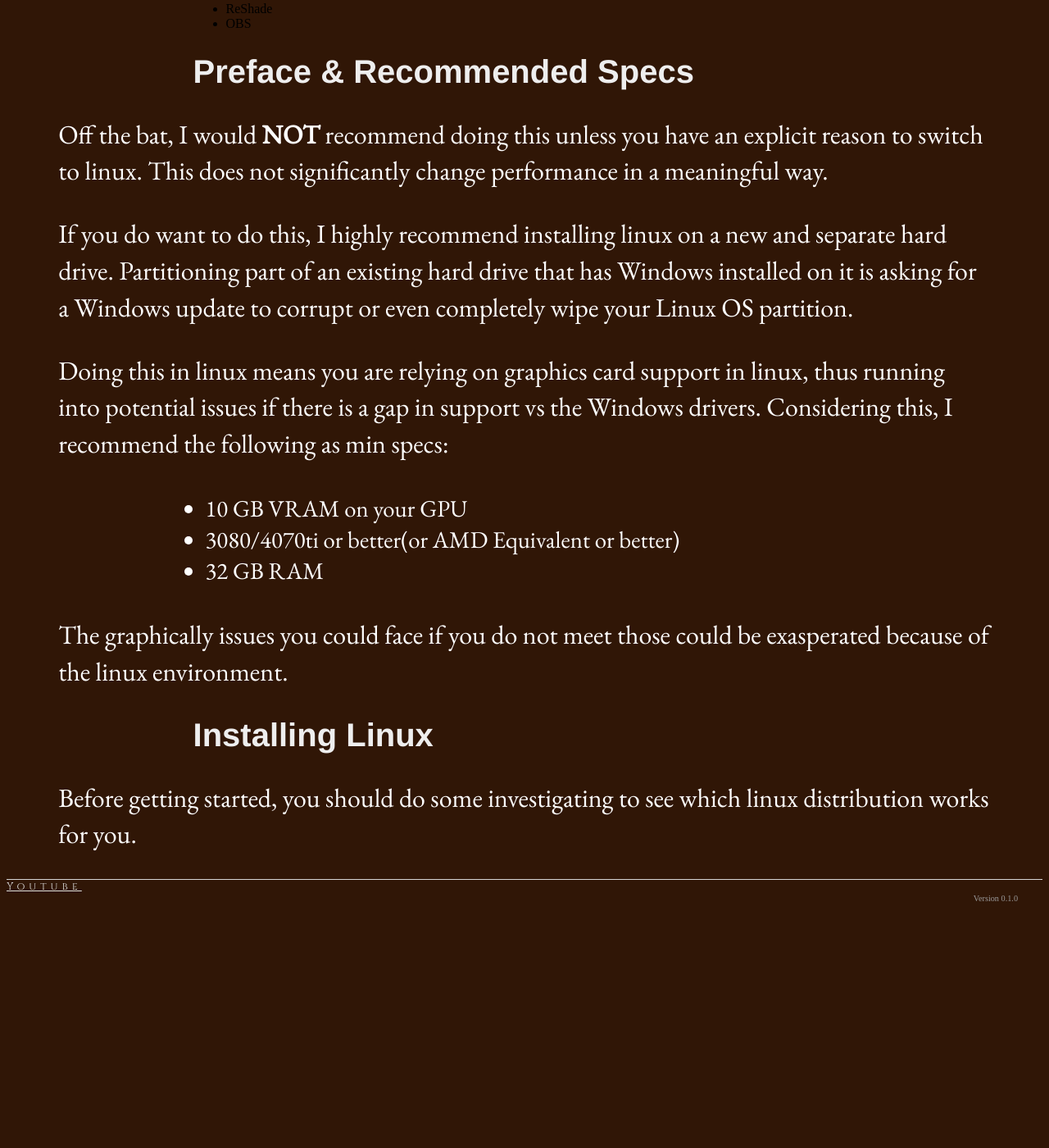
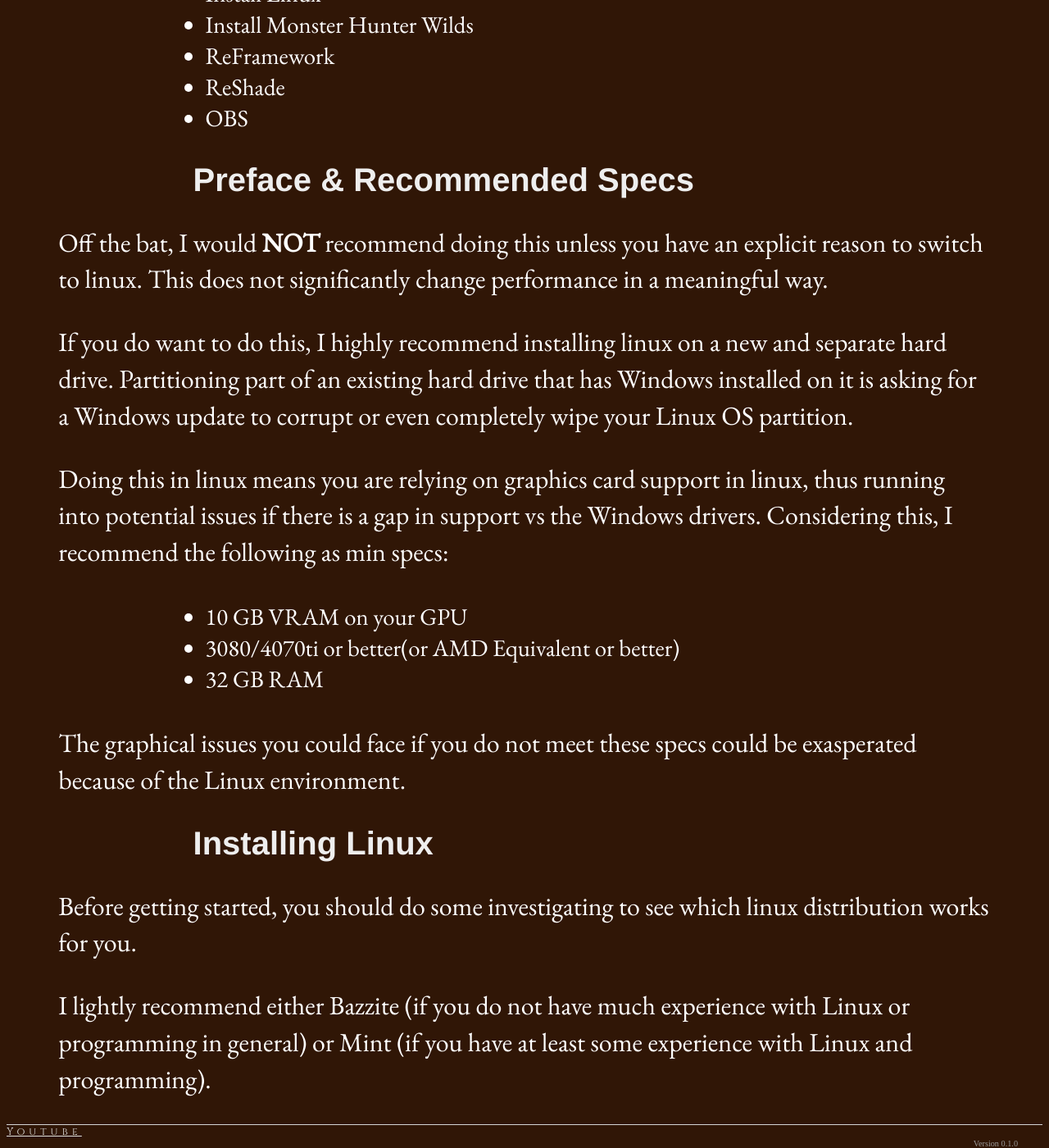
Before and after one commit to guitarsluggr/guitarsluggr.github.io, a Jekyll site: the page built from pages/mhwilds-linux.html, in a window 1280 px wide and 1400 px high, scrolled down 233 px. Shown: the whole window at 82% size. Built offline with Jekyll 4.4.1, drawn with Linux system fonts in a browser that asks for light colours; nearby versions of some CDN libraries; library files that are not in the unit come from our copies; before the commit the page ends 1334 px from its top, so only the background shows below that.

Commit message:
small update

```diff
--- a/_layouts/default.html
+++ b/_layouts/default.html
@@ -23,9 +23,10 @@
 <div id="mySidenav" class="sidenav">
   <a href="javascript:void(0)" class="closebtn2"
 	  onclick="closeNavi()" >&times;</a><a href="javascript:void(0)"
-	  class="closebtn" onclick="closeNavi()" id="closeNav">&times;</a>odd_button
+	  class="closebtn" onclick="closeNavi()" id="closeNav">&times;</a>
     <button type="button" class="odd_button" onclick="window.location.href='../pages/mhwilds-linux.html'"><div class="menu_text">MH Wilds on Linux Guide</div></button>
 	<button type="button" class="even_button" onclick="window.location.href='https://www.youtube.com/watch?v=Sg_CcgkuZ7s'"><div class="menu_text">MHWorld - Support HH</div></button>
+	<button type="button" class="odd_button" onclick="window.location.href='https://www.youtube.com/watch?v=Sg_CcgkuZ7s'"><div class="menu_text">FATALIS</div></button>
 	<!-- <button type="button" class="even_button" onclick=""><div class="menu_text">placeholder</div></button> -->
 </div>
 
--- a/pages/mhwilds-linux.html
+++ b/pages/mhwilds-linux.html
@@ -7,13 +7,13 @@
 
 <p class="paragraph1">
 <div class="para_indent">
-<ul>
-    <li>Preface &amp; Recommended Specs</li>
-    <li>Install Linux</li>
-    <li>Install Monster Hunter Wilds</li>
-    <li>ReFramework</li>
-    <li>ReShade</li>
-    <li>OBS</li>
+<ul class="list">
+    <li class="list-item">Preface &amp; Recommended Specs</li>
+    <li class="list-item">Install Linux</li>
+    <li class="list-item">Install Monster Hunter Wilds</li>
+    <li class="list-item">ReFramework</li>
+    <li class="list-item">ReShade</li>
+    <li class="list-item">OBS</li>
 </ul>
 </div>
 </p>
@@ -40,7 +40,7 @@
 </p>
 
 <p class="paragraph1">
-The graphically issues you could face if you do not meet those could be exasperated because of the linux environment.
+The graphical issues you could face if you do not meet these specs could be exasperated because of the Linux environment.
 </p>
 
 <h1 style="font-family:Helvetica Neue"> Installing Linux </h1>
@@ -48,3 +48,7 @@
 <p class="paragraph1">
 Before getting started, you should do some investigating to see which linux distribution works for you.
 </p>
+
+<p class="paragraph1">
+I lightly recommend either Bazzite (if you do not have much experience with Linux or programming in general) or Mint (if you have at least some experience with Linux and programming).
+</p>
```
